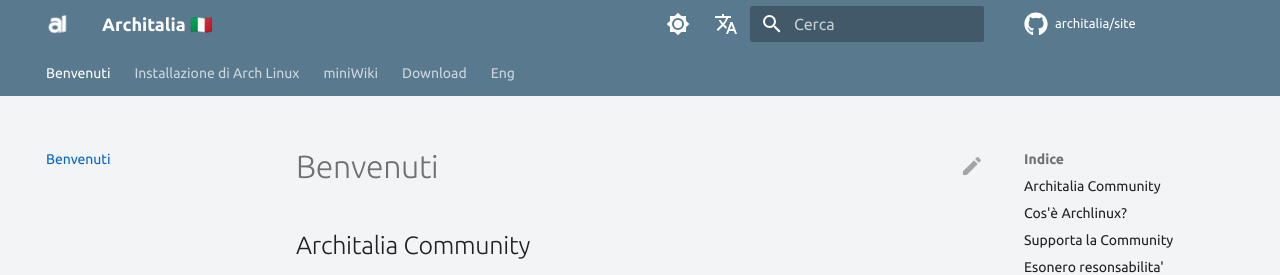
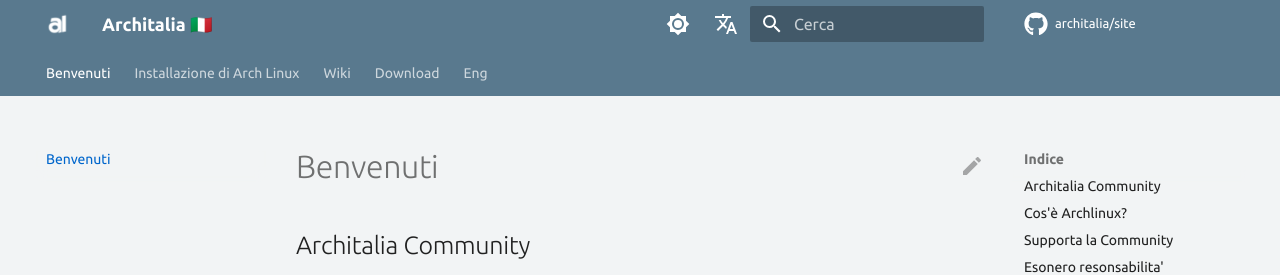
Before and after one commit to ArchItalia/site, an MkDocs documentation site: the page built from docs/index.md, in a window 1280 px wide and 900 px high. Shown: the top 275 px of the window. Built offline with MkDocs 1.6.1 and Material for MkDocs 9.7.7, drawn with Linux system fonts in a browser that asks for light colours; comment, search, counter and statistics services are not loaded; the version menu is left out.

Commit message:
Update mkdocs.yml

```diff
--- a/mkdocs.yml
+++ b/mkdocs.yml
@@ -9,7 +9,7 @@ edit_uri: edit/main/docs/
 nav:
   - index.md
   - Archlinux-Guida/arch-guida.md
-  - 'miniWiki':
+  - 'Wiki':
         - 'Pacman': 'Altre-Guide/Pacman.md'
         - 'AUR': 'Altre-Guide/aur.md'
         - 'Yay': 'Altre-Guide/yay.md'
```
